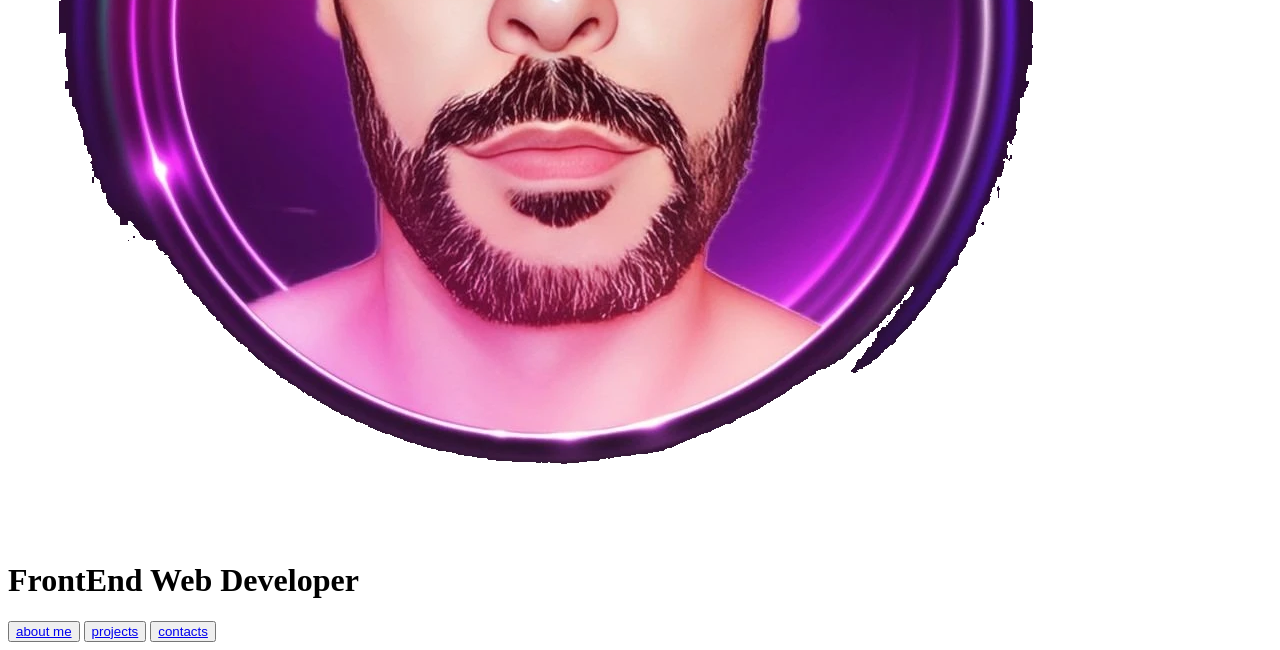
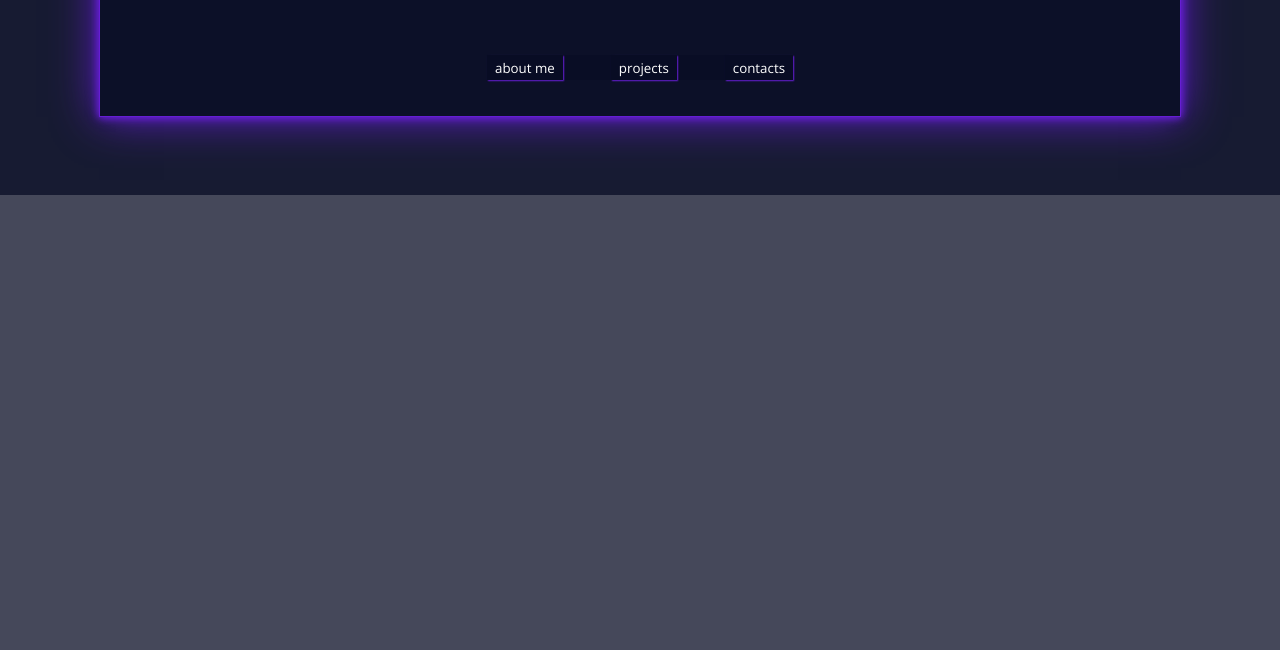
Before and after one commit to tabascum/portfolio-page, a plain HTML site: page index.html in a window 1280 px wide. Shown: the part 605-1255 px from the top of the page. After the commit the page ends 800 px from the top, so only its background shows below. Drawn offline with nearby package versions, Linux system fonts and the light colour scheme.

Commit message:
Upload files after renaming them and relink them

```diff
--- a/index.html
+++ b/index.html
@@ -8,7 +8,7 @@
     <link rel="preconnect" href="https://fonts.gstatic.com" crossorigin>
     <link href="https://fonts.googleapis.com/css2?family=Open+Sans:wght@300;400&display=swap" rel="stylesheet">
     <script src="https://kit.fontawesome.com/d6a478d56b.js" crossorigin="anonymous"></script>
-    <link rel="stylesheet" href="src/styles/newcss.css">
+    <link rel="stylesheet" href="src/styles/index.css">
     <title>tabascum.io</title>
 </head>
 <body>
@@ -41,7 +41,7 @@
                 <a href="projects.html">projects</a>
             </button>
             <button class="low-content">
-                <a href="form.html">contacts</a>
+                <a href="contactform.html">contacts</a>
             </button>
         </div>
         <script src="newapp.js"></script>
```
Also changed, not shown: contactform.html (+1 -1 lines).
